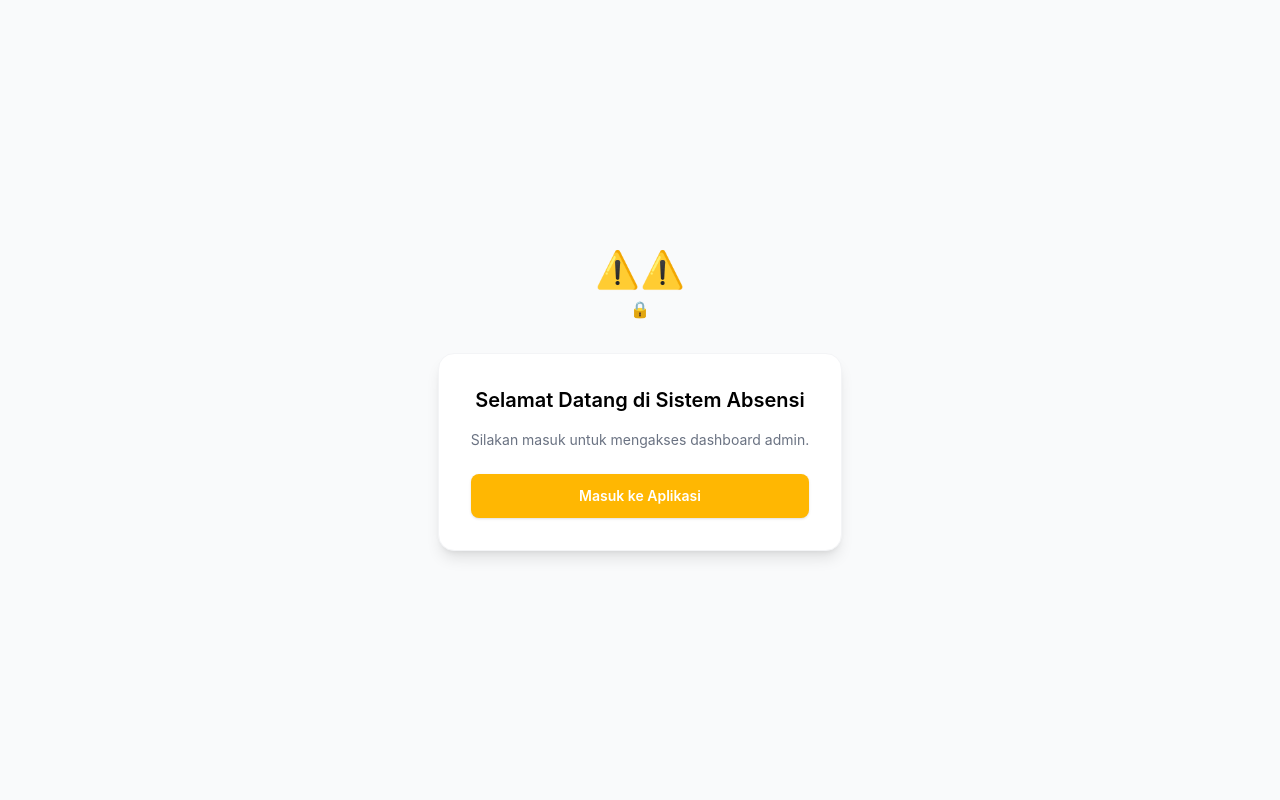
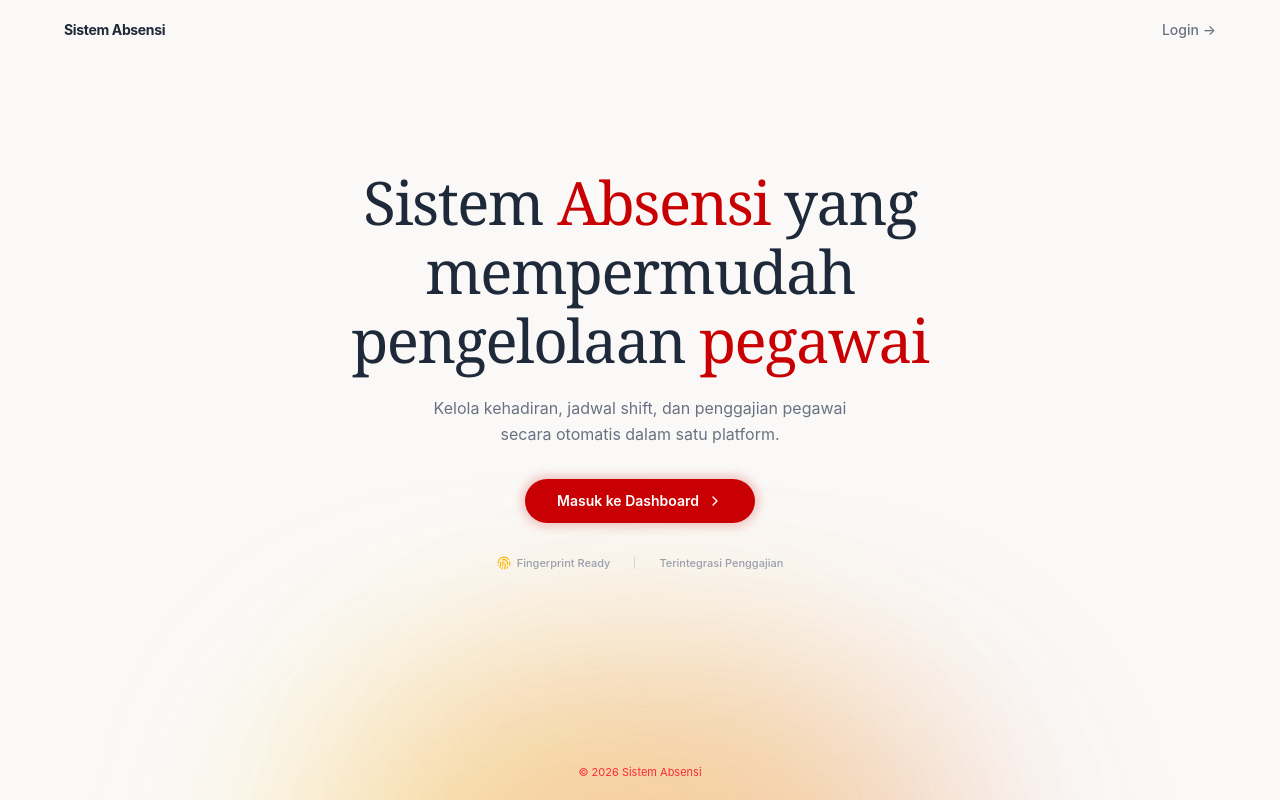
Before and after one commit to Adies-29/frontend-tbe, a React (Vite) app: page / in a window 1280 px wide. Built offline with nearby package versions, Linux system fonts and the light colour scheme.

Commit message:
feat: create TabelRekapGaji component and implement landing Home page

```diff
--- a/src/features/gajiTunjangan/components/TabelRekapGaji.tsx
+++ b/src/features/gajiTunjangan/components/TabelRekapGaji.tsx
@@ -26,11 +26,11 @@ export const TabelRekapGaji = ({ data }: TabelRekapGajiProps) => {
     // Definisi Kolom Tabel Rekap Gaji
     const columns: GridColDef[] = [
         { field: 'nama', headerName: 'Nama Pegawai', flex: 1, renderCell: (params) => <span className="font-semibold text-gray-800">{params.value}</span> },
-        { field: 'jabatan', headerName: 'Jabatan', flex: 1 },
-        { field: 'gaji_dasar', headerName: 'Gaji Dasar', width: 130, renderCell: (params) => formatRupiah(params.value) },
-        { field: 'total_bonus', headerName: 'Bonus & Tunjangan', width: 150, renderCell: (params) => <span className="text-green-600">+{formatRupiah(params.value)}</span> },
-        { field: 'total_potongan', headerName: 'Potongan (Denda)', width: 150, renderCell: (params) => <span className="text-red-600">-{formatRupiah(params.value)}</span> },
-        { field: 'gaji_bersih', headerName: 'Take Home Pay', width: 150, renderCell: (params) => <span className="font-bold text-blue-700">{formatRupiah(params.value)}</span> },
+        { field: 'jabatan', headerName: 'Jabatan',flex: 1, width: 100 },
+        { field: 'gaji_dasar', headerName: 'Gaji Dasar',flex: 1, width: 130, renderCell: (params) => formatRupiah(params.value) },
+        { field: 'total_bonus', headerName: 'Bonus & Tunjangan',flex: 1, width: 150, renderCell: (params) => <span className="text-green-600">+{formatRupiah(params.value)}</span> },
+        { field: 'total_potongan', headerName: 'Potongan (Denda)',flex: 1, width: 150, renderCell: (params) => <span className="text-red-600">-{formatRupiah(params.value)}</span> },
+        { field: 'gaji_bersih', headerName: 'Take Home Pay',flex: 1, width: 150, renderCell: (params) => <span className="font-bold text-blue-700">{formatRupiah(params.value)}</span> },
     ];
 
     return (
--- a/src/pages/Home.tsx
+++ b/src/pages/Home.tsx
@@ -1,25 +1,117 @@
 import { useNavigate } from 'react-router-dom';
-import Button from '../components/common/Button';
+import { ChevronRight, Fingerprint } from 'lucide-react';
 
 export default function Home() {
     const navigate = useNavigate();
 
     return (
-        <div className="min-h-screen flex flex-col items-center justify-center bg-gray-50">
-            <h1 className="text-4xl font-bold text-red-600 mb-2">⚠️⚠️</h1>
-            <p className="text-gray-600 mb-8">🔒</p>
+        <div className="min-h-screen bg-[#faf9f7] text-gray-900 overflow-hidden relative flex flex-col">
 
-            <div className="bg-white p-8 rounded-2xl shadow-lg text-center border border-gray-100">
-                <h2 className="text-xl font-semibold mb-4">Selamat Datang di Sistem Absensi</h2>
-                <p className="text-sm text-gray-500 mb-6">Silakan masuk untuk mengakses dashboard admin.</p>
+            {/* Inline Keyframes */}
+            <style>{`
+                @keyframes fadeInUp {
+                    from { opacity: 0; transform: translateY(30px); }
+                    to { opacity: 1; transform: translateY(0); }
+                }
+                @keyframes fadeIn {
+                    from { opacity: 0; }
+                    to { opacity: 1; }
+                }
+                @keyframes blobFloat1 {
+                    0%, 100% { transform: translate(-64px, 0px) scale(1); }
+                    33% { transform: translate(-40px, -30px) scale(1.05); }
+                    66% { transform: translate(-80px, 20px) scale(0.95); }
+                }
+                @keyframes blobFloat2 {
+                    0%, 100% { transform: translate(64px, 32px) scale(1); }
+                    33% { transform: translate(40px, 60px) scale(1.08); }
+                    66% { transform: translate(90px, 10px) scale(0.92); }
+                }
+                @keyframes blobFloat3 {
+                    0%, 100% { transform: translate(0px, 16px) scale(1); }
+                    50% { transform: translate(20px, -20px) scale(1.06); }
+                }
+                @keyframes pulseGlow {
+                    0%, 100% { box-shadow: 0 0 0 0 rgba(201, 0, 3, 0.3); }
+                    50% { box-shadow: 0 0 20px 8px rgba(201, 0, 3, 0.1); }
+                }
+                .anim-fade-up-1 { animation: fadeInUp 0.8s ease-out both; }
+                .anim-fade-up-2 { animation: fadeInUp 0.8s ease-out 0.2s both; }
+                .anim-fade-up-3 { animation: fadeInUp 0.8s ease-out 0.4s both; }
+                .anim-fade-up-4 { animation: fadeInUp 0.8s ease-out 0.6s both; }
+                .anim-fade-in { animation: fadeIn 1.2s ease-out 0.3s both; }
+                .anim-blob-1 { animation: blobFloat1 8s ease-in-out infinite; }
+                .anim-blob-2 { animation: blobFloat2 10s ease-in-out infinite; }
+                .anim-blob-3 { animation: blobFloat3 7s ease-in-out infinite; }
+                .anim-pulse-glow { animation: pulseGlow 3s ease-in-out infinite; }
+            `}</style>
 
-                {/* Tombol ke Login */}
-                <Button
-                    label="Masuk ke Aplikasi"
+            {/* Navigation */}
+            <nav className="relative z-10 flex items-center justify-between px-6 md:px-16 py-5 anim-fade-in">
+                <span className="text-sm font-bold tracking-tight text-gray-800">Sistem Absensi</span>
+                <button
                     onClick={() => navigate('/login')}
-                    className="w-full py-3"
-                />
-            </div>
+                    className="text-sm font-medium text-gray-500 hover:text-[#C90003] transition-colors duration-300"
+                >
+                    Login →
+                </button>
+            </nav>
+
+            {/* Hero Section */}
+            <section className="relative z-10 flex-1 flex flex-col items-center justify-center text-center px-6 pb-24 pt-8">
+
+                {/* Animated Gradient Blobs */}
+                <div className="absolute top-1/2 left-1/2 -translate-x-1/2 translate-y-[60%] w-[600px] h-[400px] pointer-events-none">
+                    <div className="absolute inset-0 rounded-full bg-[#FFb702]/20 blur-[100px] anim-blob-1" />
+                    <div className="absolute inset-0 rounded-full bg-[#C90003]/12 blur-[100px] anim-blob-2" />
+                    <div className="absolute inset-0 rounded-full bg-[#FFb702]/10 blur-[80px] anim-blob-3" />
+                </div>
+
+                {/* Heading */}
+                <h1
+                    className="relative text-4xl sm:text-5xl md:text-6xl font-light leading-[1.15] max-w-2xl tracking-tight text-gray-800 anim-fade-up-1"
+                    style={{ fontFamily: "'Georgia', 'Times New Roman', serif" }}
+                >
+                    Sistem{' '}
+                    <span className="text-[#C90003] font-normal">Absensi</span>
+                    {' '}yang mempermudah
+                    {' '}pengelolaan{' '}
+                    <span className="text-[#C90003] font-normal">pegawai</span>
+                </h1>
+
+                {/* Subtitle */}
+                <p className="relative text-sm sm:text-base text-gray-500 mt-5 max-w-md leading-relaxed anim-fade-up-2">
+                    Kelola kehadiran, jadwal shift, dan penggajian pegawai secara otomatis dalam satu platform.
+                </p>
+
+                {/* CTA Button */}
+                <button
+                    onClick={() => navigate('/login')}
+                    className="relative group mt-8 bg-[#C90003] hover:bg-[#a80002] text-white font-semibold rounded-full px-8 py-3 text-sm transition-all duration-300 hover:shadow-lg hover:shadow-[#C90003]/20 hover:scale-[1.02] flex items-center gap-2 anim-fade-up-3 anim-pulse-glow"
+                >
+                    Masuk ke Dashboard
+                    <ChevronRight size={16} className="group-hover:translate-x-1 transition-transform duration-300" />
+                </button>
+
+                {/* Trust Indicators */}
+                <div className="relative flex items-center gap-6 mt-8 anim-fade-up-4">
+                    <div className="flex items-center gap-1.5">
+                        <Fingerprint size={14} className="text-[#FFb702]" />
+                        <span className="text-[11px] text-gray-400 font-medium">Fingerprint Ready</span>
+                    </div>
+                    <div className="w-px h-3 bg-gray-300" />
+                    <div className="flex items-center gap-1.5">
+                        <span className="text-[11px] text-gray-400 font-medium">Terintegrasi Penggajian</span>
+                    </div>
+                </div>
+            </section>
+
+            {/* Footer */}
+            <footer className="relative z-10 py-5 text-center anim-fade-in">
+                <p className="text-[11px] text-red-500">
+                    © {new Date().getFullYear()} Sistem Absensi
+                </p>
+            </footer>
         </div>
     );
 }
```
